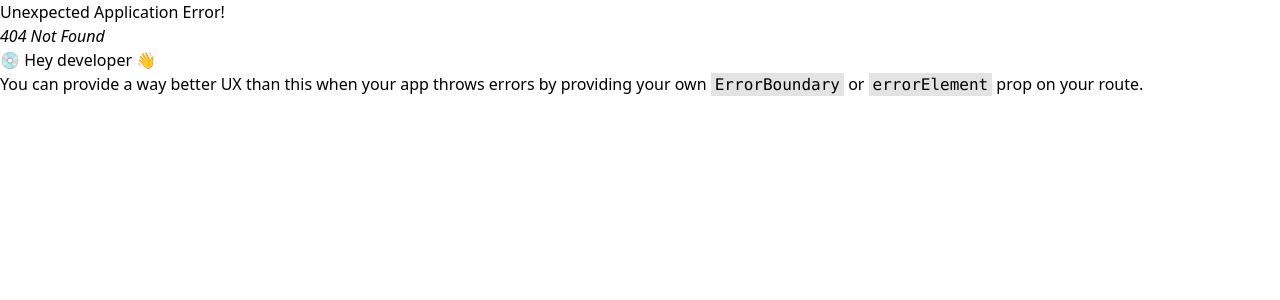
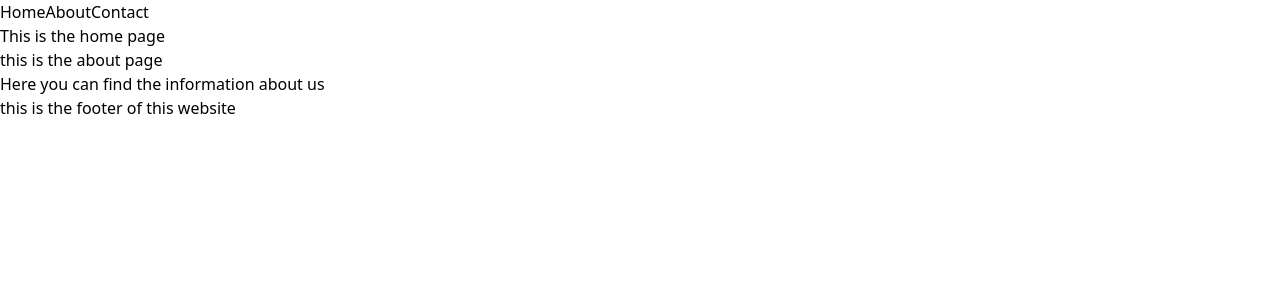
Before and after one commit to mashfikur/react-router-concepts, a React (Vite) app: page /about in a window 1280 px wide. Before the commit this address had no page. Shown: the top 300 px of the page. Built offline with nearby package versions, Linux system fonts and the light colour scheme.

Commit message:
dynamic content loading & outlet functionality added

```diff
--- a/src/App.jsx
+++ b/src/App.jsx
@@ -1,35 +1,17 @@
-import { useState } from 'react'
-import reactLogo from './assets/react.svg'
-import viteLogo from '/vite.svg'
-import './App.css'
+import "./App.css";
+import Navbar from "./components/Navbar";
+import { Outlet } from "react-router-dom";
 
 function App() {
-  const [count, setCount] = useState(0)
-
   return (
     <>
-      <div>
-        <a href="https://vitejs.dev" target="_blank">
-          <img src={viteLogo} className="logo" alt="Vite logo" />
-        </a>
-        <a href="https://react.dev" target="_blank">
-          <img src={reactLogo} className="logo react" alt="React logo" />
-        </a>
-      </div>
-      <h1>Vite + React</h1>
-      <div className="card">
-        <button onClick={() => setCount((count) => count + 1)}>
-          count is {count}
-        </button>
-        <p>
-          Edit <code>src/App.jsx</code> and save to test HMR
-        </p>
-      </div>
-      <p className="read-the-docs">
-        Click on the Vite and React logos to learn more
-      </p>
+      <Navbar></Navbar>
+      <h1 className="text-3xl text-center mb-6">This is the home page</h1>
+      <Outlet></Outlet>
+
+      <h3 className="text-center text-2xl my-10">this is the footer of this website</h3>
     </>
-  )
+  );
 }
 
-export default App
+export default App;
--- /dev/null
+++ b/src/components/About.jsx
@@ -0,0 +1,12 @@
+
+
+const About = () => {
+    return (
+        <div className="text-center">
+            <h3>this is the about page</h3>
+            <p>Here you can find the information about us</p>
+        </div>
+    );
+};
+
+export default About;
--- /dev/null
+++ b/src/components/Contact.jsx
@@ -0,0 +1,12 @@
+
+
+const Contact = () => {
+    return (
+        <div className="text-center">
+            <h3>This is the contact page</h3>
+            <p>This page is dedicated for our contact page</p>
+        </div>
+    );
+};
+
+export default Contact;
--- /dev/null
+++ b/src/components/Navbar.jsx
@@ -0,0 +1,14 @@
+
+const Navbar = () => {
+    return (
+        <div>
+            <div className="text-center space-x-4 font-semibold my-6">
+                <a href="/">Home</a>
+                <a href="/about">About</a>
+                <a href="/contact">Contact</a>
+            </div>
+        </div>
+    );
+};
+
+export default Navbar;
```
Also changed, not shown: src/main.jsx (+18 -5 lines).
